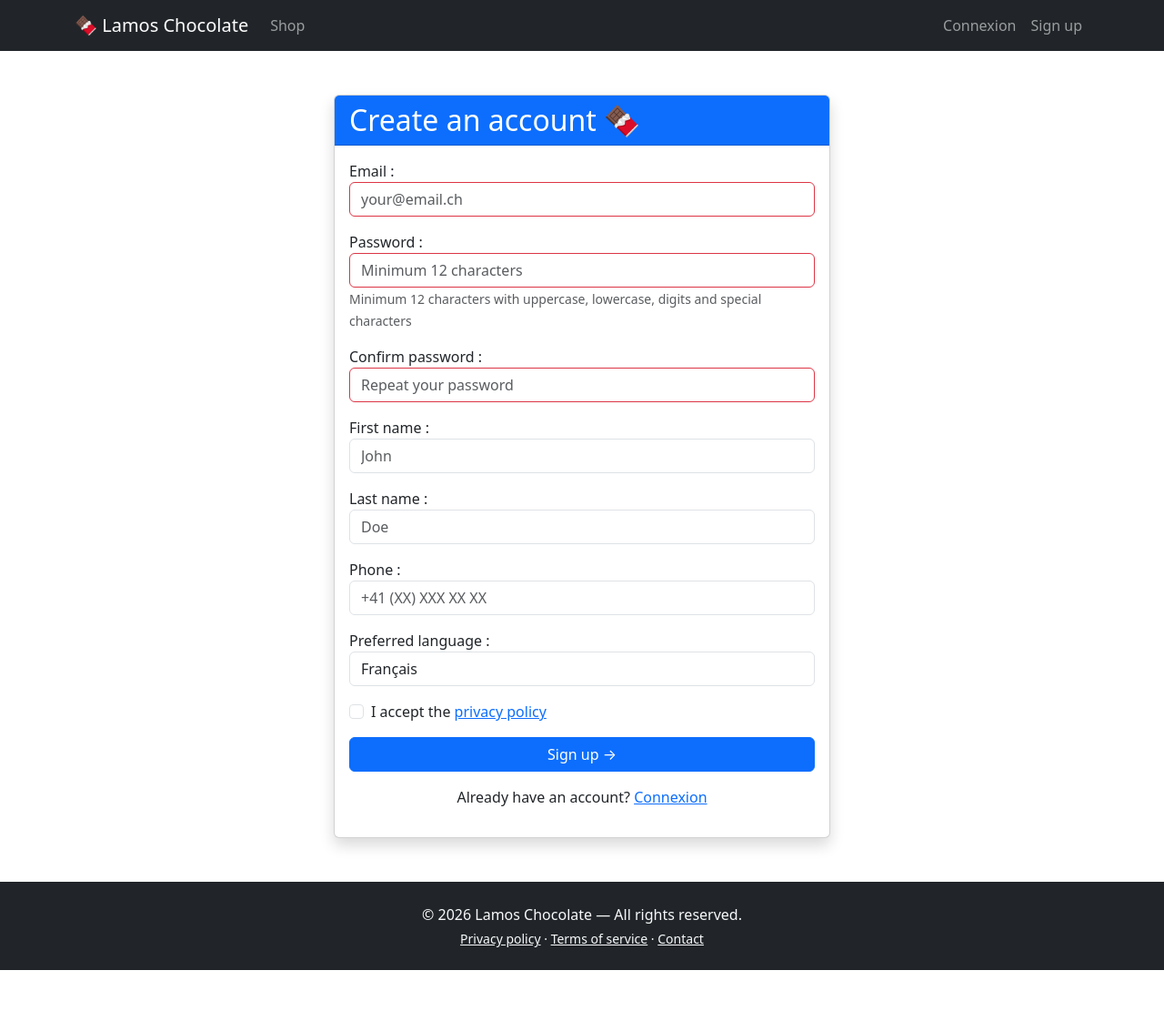
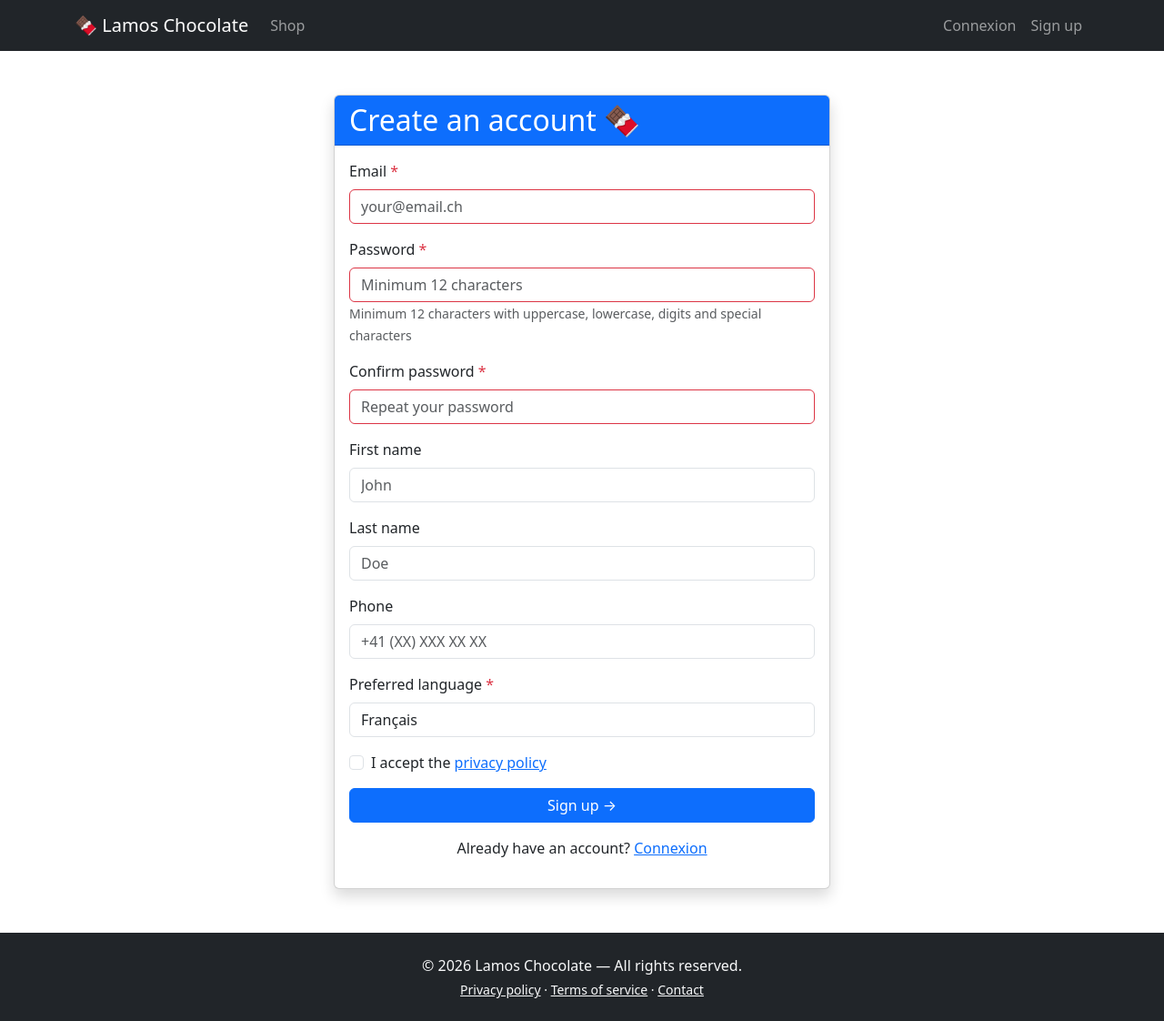
Before and after one commit to SaraEstelle/Lamos-chocolate, a Django app: page /accounts/register/ in a window 1280 px wide. Shown: the whole page at 91% size. Before the commit the page ends 1066 px from the top, so only its background shows below. Run offline with Django 5.2, Linux system fonts and the light colour scheme; parts of the project's set-up code (start-up, migrations or seed data) failed here and were passed over.

Commit message:
fix(ui): logout redirect, sticky footer, register error visibility
- logout_view redirects to accounts:login
- base.html: flexbox sticky footer (
- register.html: required-field asterisks, error banner, warning icons
- register.html: privacy link points to /privacy/ (was wrongly /terms/)

```diff
--- a/backend/apps/accounts/views.py
+++ b/backend/apps/accounts/views.py
@@ -189,7 +189,7 @@ def logout_view(request):
     messages.success(request, "You have been logged out. See you! 👋")
 
     # Redirect to home
-    return redirect('main:home')
+    return redirect('accounts:login')
 
 
 @require_http_methods(["GET", "POST"])
--- a/backend/templates/accounts/register.html
+++ b/backend/templates/accounts/register.html
@@ -13,7 +13,7 @@
                 </div>
                 <div class="card-body">
 
-                    <!-- Messages -->
+                    <!-- Flash messages -->
                     {% if messages %}
                         {% for message in messages %}
                             <div class="alert alert-{{ message.tags }} alert-dismissible fade show">
@@ -26,91 +26,106 @@
                     <form method="post" class="needs-validation" novalidate>
                         {% csrf_token %}
 
+                        <!-- Recap banner shown when the form has errors -->
+                        {% if form.errors %}
+                            <div class="alert alert-danger alert-dismissible fade show" role="alert">
+                                <strong>⚠️ {% trans "Please fix the errors below" %}</strong>
+                                <button type="button" class="btn-close" data-bs-dismiss="alert"></button>
+                            </div>
+                        {% endif %}
+
                         <!-- Email -->
                         <div class="mb-3">
-                            {{ form.email.label_tag }}
+                            <label for="{{ form.email.id_for_label }}" class="form-label">
+                                {{ form.email.label }}
+                                {% if form.email.field.required %}<span class="text-danger">*</span>{% endif %}
+                            </label>
                             {{ form.email }}
                             {% if form.email.errors %}
-                                <div class="invalid-feedback d-block">
-                                    {{ form.email.errors.0 }}
-                                </div>
+                                <div class="invalid-feedback d-block">⚠️ {{ form.email.errors.0 }}</div>
                             {% endif %}
                         </div>
 
                         <!-- Password -->
                         <div class="mb-3">
-                            {{ form.password.label_tag }}
+                            <label for="{{ form.password.id_for_label }}" class="form-label">
+                                {{ form.password.label }}
+                                {% if form.password.field.required %}<span class="text-danger">*</span>{% endif %}
+                            </label>
                             {{ form.password }}
-                            <small class="form-text text-muted">
-                                {{ form.password.help_text }}
-                            </small>
+                            <small class="form-text text-muted">{{ form.password.help_text }}</small>
                             {% if form.password.errors %}
-                                <div class="invalid-feedback d-block">
-                                    {{ form.password.errors.0 }}
-                                </div>
+                                <div class="invalid-feedback d-block">⚠️ {{ form.password.errors.0 }}</div>
                             {% endif %}
                         </div>
 
-                        <!-- Password Confirm -->
+                        <!-- Password confirm -->
                         <div class="mb-3">
-                            {{ form.password_confirm.label_tag }}
+                            <label for="{{ form.password_confirm.id_for_label }}" class="form-label">
+                                {{ form.password_confirm.label }}
+                                {% if form.password_confirm.field.required %}<span class="text-danger">*</span>{% endif %}
+                            </label>
                             {{ form.password_confirm }}
                             {% if form.password_confirm.errors %}
-                                <div class="invalid-feedback d-block">
-                                    {{ form.password_confirm.errors.0 }}
-                                </div>
+                                <div class="invalid-feedback d-block">⚠️ {{ form.password_confirm.errors.0 }}</div>
                             {% endif %}
                         </div>
 
-                        <!-- First Name -->
+                        <!-- First name -->
                         <div class="mb-3">
-                            {{ form.first_name.label_tag }}
+                            <label for="{{ form.first_name.id_for_label }}" class="form-label">
+                                {{ form.first_name.label }}
+                                {% if form.first_name.field.required %}<span class="text-danger">*</span>{% endif %}
+                            </label>
                             {{ form.first_name }}
                             {% if form.first_name.errors %}
-                                <div class="invalid-feedback d-block">
-                                    {{ form.first_name.errors.0 }}
-                                </div>
+                                <div class="invalid-feedback d-block">⚠️ {{ form.first_name.errors.0 }}</div>
                             {% endif %}
                         </div>
 
-                        <!-- Last Name -->
+                        <!-- Last name -->
                         <div class="mb-3">
-                            {{ form.last_name.label_tag }}
+                            <label for="{{ form.last_name.id_for_label }}" class="form-label">
+                                {{ form.last_name.label }}
+                                {% if form.last_name.field.required %}<span class="text-danger">*</span>{% endif %}
+                            </label>
                             {{ form.last_name }}
                             {% if form.last_name.errors %}
-                                <div class="invalid-feedback d-block">
-                                    {{ form.last_name.errors.0 }}
-                                </div>
+                                <div class="invalid-feedback d-block">⚠️ {{ form.last_name.errors.0 }}</div>
                             {% endif %}
                         </div>
 
-                        <!-- Phone (Optional) -->
+                        <!-- Phone (optional) -->
                         <div class="mb-3">
-                            {{ form.phone.label_tag }}
+                            <label for="{{ form.phone.id_for_label }}" class="form-label">
+                                {{ form.phone.label }}
+                                {% if form.phone.field.required %}<span class="text-danger">*</span>{% endif %}
+                            </label>
                             {{ form.phone }}
                             {% if form.phone.errors %}
-                                <div class="invalid-feedback d-block">
-                                    {{ form.phone.errors.0 }}
-                                </div>
+                                <div class="invalid-feedback d-block">⚠️ {{ form.phone.errors.0 }}</div>
                             {% endif %}
                         </div>
 
-                        <!-- Language (HYBRID: preferred_language) -->
+                        <!-- Preferred language -->
                         <div class="mb-3">
-                            {{ form.preferred_language.label_tag }}
+                            <label for="{{ form.preferred_language.id_for_label }}" class="form-label">
+                                {{ form.preferred_language.label }}
+                                {% if form.preferred_language.field.required %}<span class="text-danger">*</span>{% endif %}
+                            </label>
                             {{ form.preferred_language }}
                             {% if form.preferred_language.errors %}
-                                <div class="invalid-feedback d-block">
-                                    {{ form.preferred_language.errors.0 }}
-                                </div>
+                                <div class="invalid-feedback d-block">⚠️ {{ form.preferred_language.errors.0 }}</div>
                             {% endif %}
                         </div>
 
-                        <!-- GDPR Checkbox (Swiss LPD + EU GDPR compliance) -->
+                        <!-- GDPR / nLPD consent.NOTE: this is a raw input (not a
+                             form field). Client-side `required` only. Server-side
+                             enforcement is tracked as a follow-up (see Part 4). -->
                         <div class="mb-3 form-check">
                             <input type="checkbox" class="form-check-input" id="gdpr" name="gdpr" required>
                             <label class="form-check-label" for="gdpr">
-                                {% trans "I accept the " %}<a href="/terms/" target="_blank">{% trans "privacy policy" %}</a>
+                                {% trans "I accept the " %}<a href="/privacy/" target="_blank">{% trans "privacy policy" %}</a>
                             </label>
                             <div class="invalid-feedback">
                                 {% trans "You must accept the privacy policy." %}
--- a/backend/templates/base/base.html
+++ b/backend/templates/base/base.html
@@ -9,6 +9,15 @@
 
     <!-- Bootstrap 5 -->
     <link href="https://cdn.jsdelivr.net/npm/bootstrap@5.3.2/dist/css/bootstrap.min.css" rel="stylesheet">
+
+    <!-- Sticky footer: body is a full-height flex column so <main> grows and
+         pushes the footer to the bottom even on short pages. -->
+    <style>
+        html, body { height: 100%; }
+        body { display: flex; flex-direction: column; min-height: 100vh; }
+        main { flex: 1 0 auto; }
+        footer { flex-shrink: 0; }
+    </style>
 
     {% block extra_head %}{% endblock %}
 </head>
```
